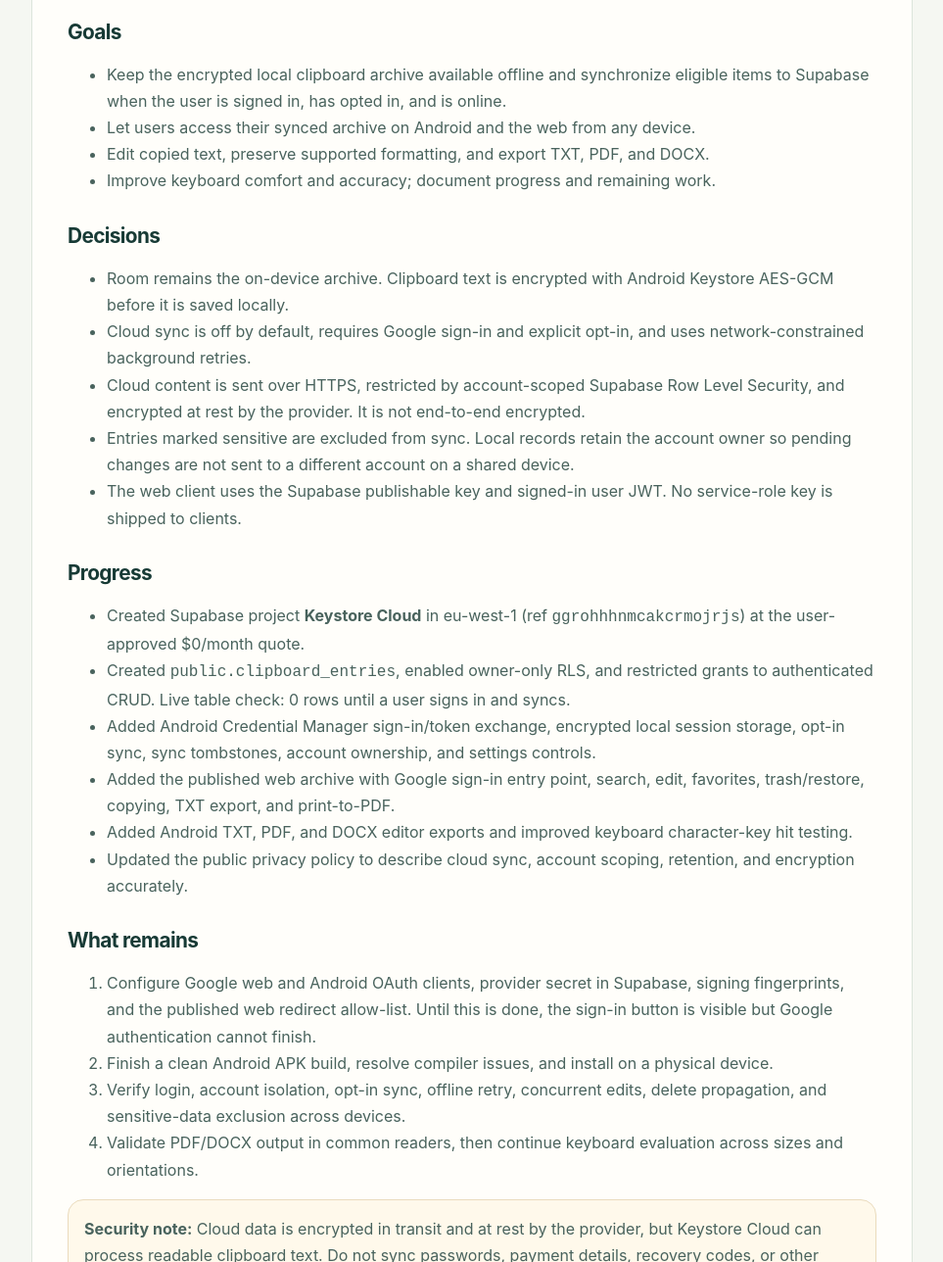
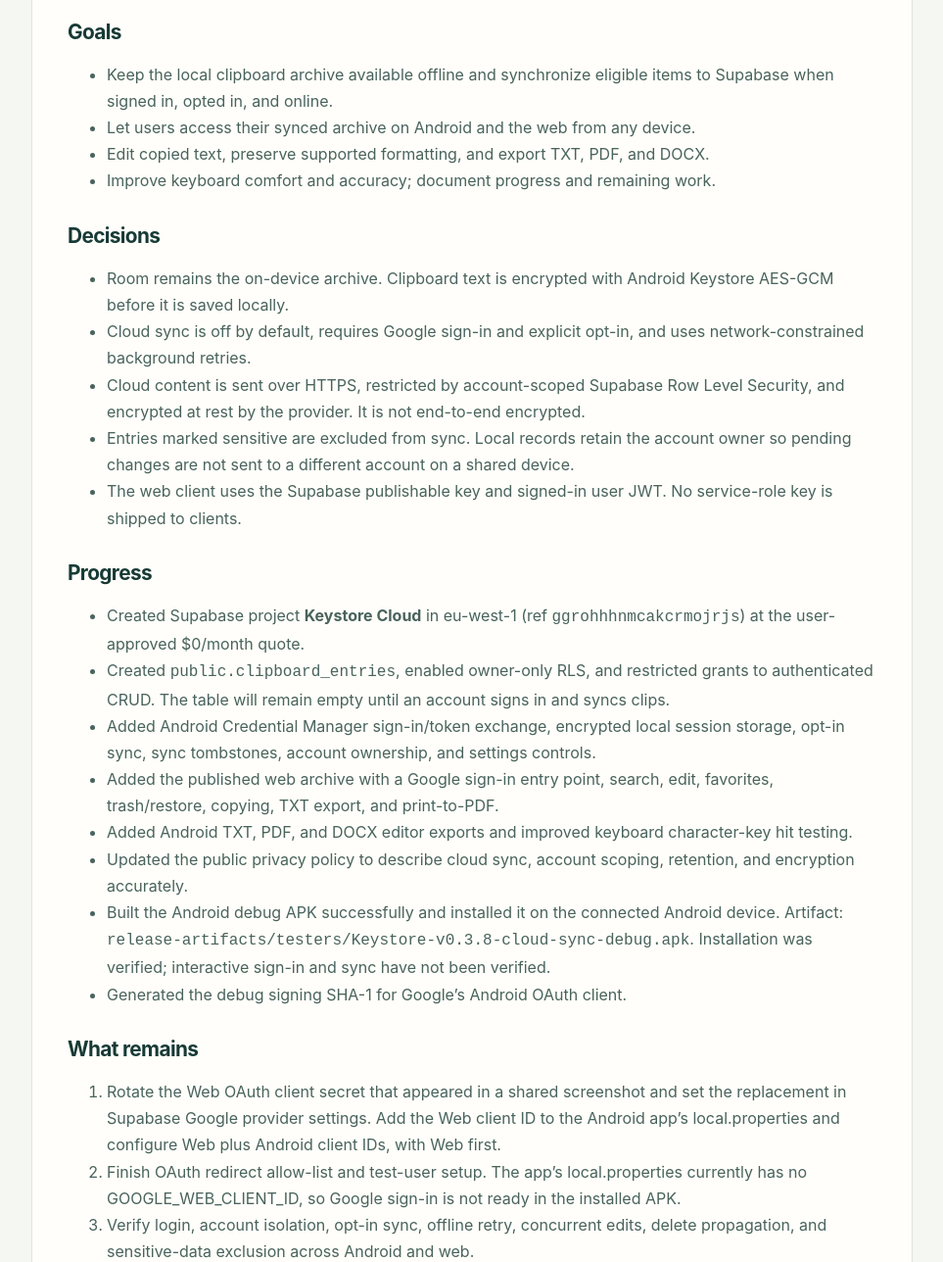
Before and after one commit to Mr-Willlss/key-store-privacy-policy, a plain HTML site: page project-log/index.html in a window 1280 px wide. Shown: the part 265-1553 px from the top of the page at 98% size, without its empty margins (158-1121 px from the left). Drawn offline with Linux system fonts and the light colour scheme.

Commit message:
Update Keystore build and OAuth progress log

```diff
--- a/project-log/index.html
+++ b/project-log/index.html
@@ -2,10 +2,10 @@
 <html lang="en"><head><meta charset="utf-8"><meta name="viewport" content="width=device-width,initial-scale=1"><title>Keystore Project Log</title>
 <style>:root{color-scheme:light;--ink:#173a35;--muted:#49635d;--green:#237b66;--paper:#f5f7f2;--white:#fffefa;--line:#dce5dc}*{box-sizing:border-box}body{margin:0;background:var(--paper);color:var(--ink);font:16px/1.7 Inter,system-ui,sans-serif}main{width:min(900px,calc(100% - 32px));margin:40px auto;padding:36px;border:1px solid var(--line);border-radius:24px;background:var(--white)}h1,h2{line-height:1.2;letter-spacing:-.03em}h1{font-size:clamp(2rem,6vw,3.4rem)}h2{margin-top:30px;font-size:1.3rem}p,li{color:var(--muted)}a{color:var(--green)}nav{display:flex;justify-content:space-between;gap:12px;flex-wrap:wrap}.callout{padding:16px;border:1px solid #eadbbd;border-radius:16px;background:#fff9eb}code{overflow-wrap:anywhere}</style></head>
 <body><main><nav><a href="../">Keystore home</a><a href="../web/">Web archive</a><a href="https://supabase.com/dashboard/project/ggrohhhnmcakcrmojrjs/editor">Open Supabase table editor</a></nav>
-<p><strong>Updated: November 26, 2026</strong></p><h1>Keystore implementation log</h1>
-<h2>Goals</h2><ul><li>Keep the encrypted local clipboard archive available offline and synchronize eligible items to Supabase when the user is signed in, has opted in, and is online.</li><li>Let users access their synced archive on Android and the web from any device.</li><li>Edit copied text, preserve supported formatting, and export TXT, PDF, and DOCX.</li><li>Improve keyboard comfort and accuracy; document progress and remaining work.</li></ul>
+<p><strong>Updated: November 27, 2026</strong></p><h1>Keystore implementation log</h1>
+<h2>Goals</h2><ul><li>Keep the local clipboard archive available offline and synchronize eligible items to Supabase when signed in, opted in, and online.</li><li>Let users access their synced archive on Android and the web from any device.</li><li>Edit copied text, preserve supported formatting, and export TXT, PDF, and DOCX.</li><li>Improve keyboard comfort and accuracy; document progress and remaining work.</li></ul>
 <h2>Decisions</h2><ul><li>Room remains the on-device archive. Clipboard text is encrypted with Android Keystore AES-GCM before it is saved locally.</li><li>Cloud sync is off by default, requires Google sign-in and explicit opt-in, and uses network-constrained background retries.</li><li>Cloud content is sent over HTTPS, restricted by account-scoped Supabase Row Level Security, and encrypted at rest by the provider. It is not end-to-end encrypted.</li><li>Entries marked sensitive are excluded from sync. Local records retain the account owner so pending changes are not sent to a different account on a shared device.</li><li>The web client uses the Supabase publishable key and signed-in user JWT. No service-role key is shipped to clients.</li></ul>
-<h2>Progress</h2><ul><li>Created Supabase project <strong>Keystore Cloud</strong> in eu-west-1 (ref <code>ggrohhhnmcakcrmojrjs</code>) at the user-approved $0/month quote.</li><li>Created <code>public.clipboard_entries</code>, enabled owner-only RLS, and restricted grants to authenticated CRUD. Live table check: 0 rows until a user signs in and syncs.</li><li>Added Android Credential Manager sign-in/token exchange, encrypted local session storage, opt-in sync, sync tombstones, account ownership, and settings controls.</li><li>Added the published web archive with Google sign-in entry point, search, edit, favorites, trash/restore, copying, TXT export, and print-to-PDF.</li><li>Added Android TXT, PDF, and DOCX editor exports and improved keyboard character-key hit testing.</li><li>Updated the public privacy policy to describe cloud sync, account scoping, retention, and encryption accurately.</li></ul>
-<h2>What remains</h2><ol><li>Configure Google web and Android OAuth clients, provider secret in Supabase, signing fingerprints, and the published web redirect allow-list. Until this is done, the sign-in button is visible but Google authentication cannot finish.</li><li>Finish a clean Android APK build, resolve compiler issues, and install on a physical device.</li><li>Verify login, account isolation, opt-in sync, offline retry, concurrent edits, delete propagation, and sensitive-data exclusion across devices.</li><li>Validate PDF/DOCX output in common readers, then continue keyboard evaluation across sizes and orientations.</li></ol>
+<h2>Progress</h2><ul><li>Created Supabase project <strong>Keystore Cloud</strong> in eu-west-1 (ref <code>ggrohhhnmcakcrmojrjs</code>) at the user-approved $0/month quote.</li><li>Created <code>public.clipboard_entries</code>, enabled owner-only RLS, and restricted grants to authenticated CRUD. The table will remain empty until an account signs in and syncs clips.</li><li>Added Android Credential Manager sign-in/token exchange, encrypted local session storage, opt-in sync, sync tombstones, account ownership, and settings controls.</li><li>Added the published web archive with a Google sign-in entry point, search, edit, favorites, trash/restore, copying, TXT export, and print-to-PDF.</li><li>Added Android TXT, PDF, and DOCX editor exports and improved keyboard character-key hit testing.</li><li>Updated the public privacy policy to describe cloud sync, account scoping, retention, and encryption accurately.</li><li>Built the Android debug APK successfully and installed it on the connected Android device. Artifact: <code>release-artifacts/testers/Keystore-v0.3.8-cloud-sync-debug.apk</code>. Installation was verified; interactive sign-in and sync have not been verified.</li><li>Generated the debug signing SHA-1 for Google’s Android OAuth client.</li></ul>
+<h2>What remains</h2><ol><li>Rotate the Web OAuth client secret that appeared in a shared screenshot and set the replacement in Supabase Google provider settings. Add the Web client ID to the Android app’s local.properties and configure Web plus Android client IDs, with Web first.</li><li>Finish OAuth redirect allow-list and test-user setup. The app’s local.properties currently has no GOOGLE_WEB_CLIENT_ID, so Google sign-in is not ready in the installed APK.</li><li>Verify login, account isolation, opt-in sync, offline retry, concurrent edits, delete propagation, and sensitive-data exclusion across Android and web.</li><li>Validate PDF/DOCX output in common readers, continue keyboard evaluation across sizes and orientations, and finish release privacy/data-safety details.</li></ol>
 <p class="callout"><strong>Security note:</strong> Cloud data is encrypted in transit and at rest by the provider, but Keystore Cloud can process readable clipboard text. Do not sync passwords, payment details, recovery codes, or other secrets.</p>
 <p>Project table: <a href="https://supabase.com/dashboard/project/ggrohhhnmcakcrmojrjs/editor">public.clipboard_entries in Supabase</a>.</p></main></body></html>
```
